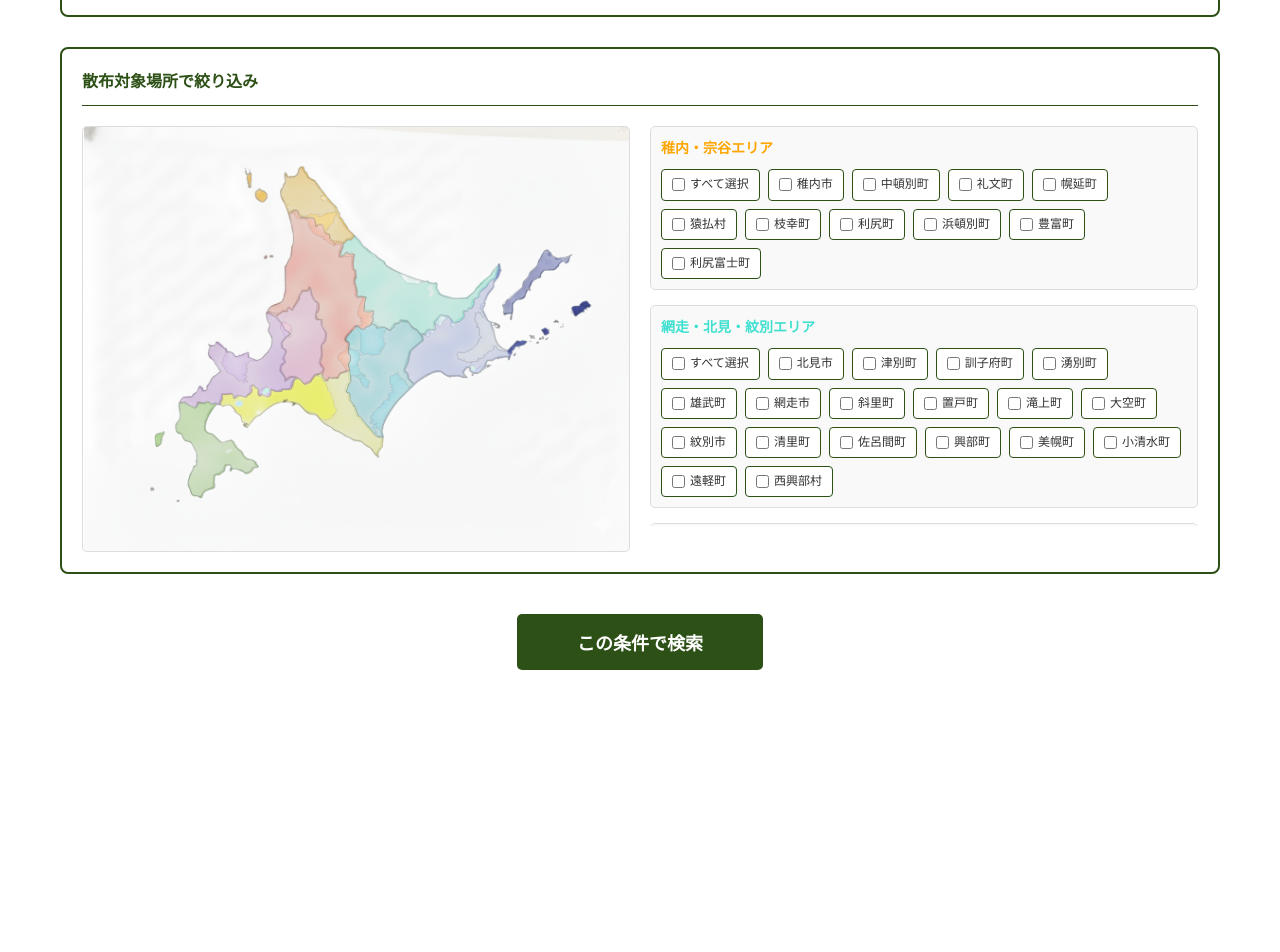
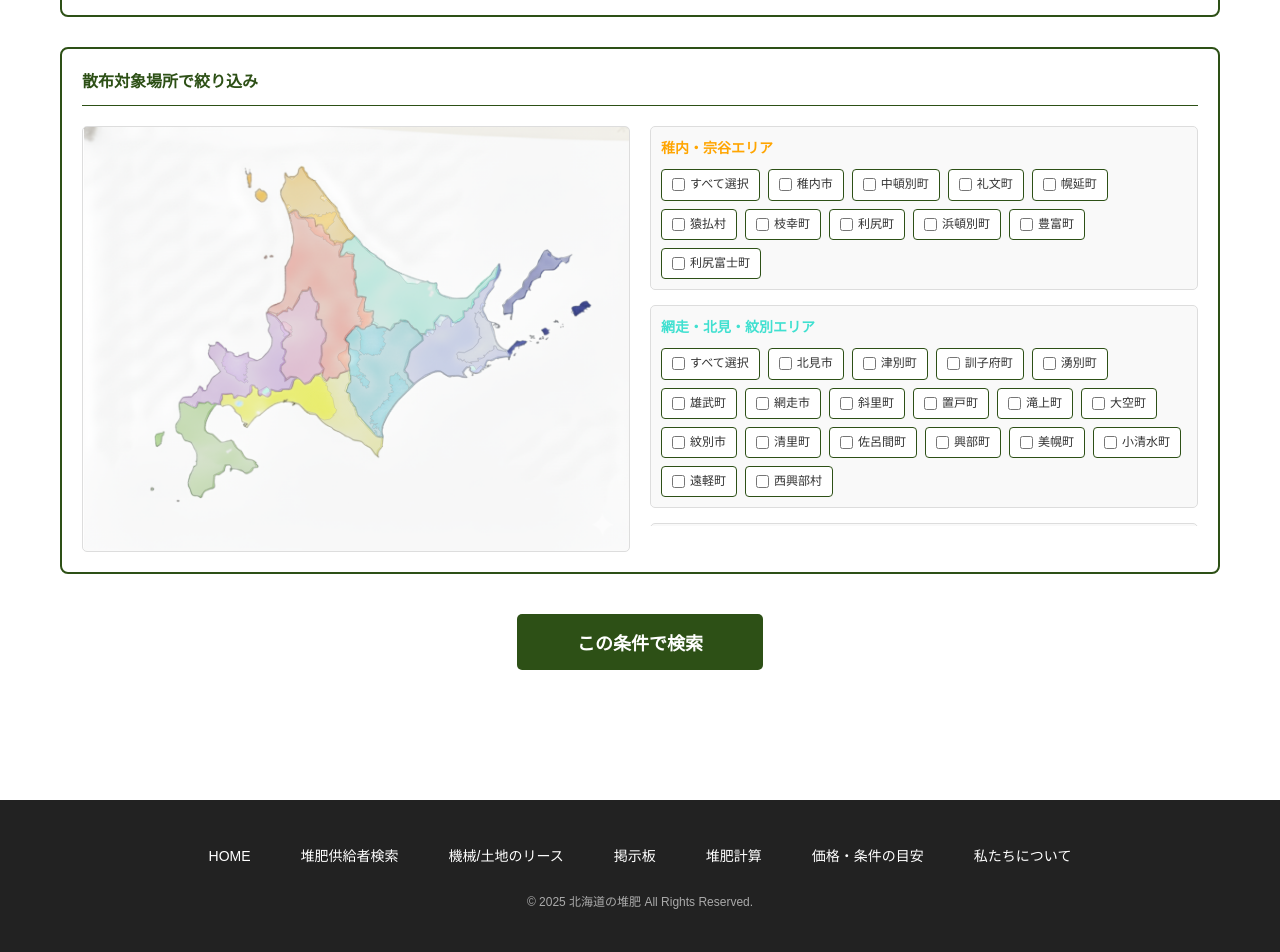
Before and after one commit to tttm3/hokkaido_test1, a plain HTML site: page index.html in a window 1280 px wide. Shown: the part 1128-2080 px from the top of the page. Before the commit the page ends 1868 px from the top, so only its background shows below. Drawn offline with Linux system fonts and the light colour scheme.

Commit message:
フッダー追加

```diff
--- a/index.html
+++ b/index.html
@@ -142,6 +142,26 @@
             </section>
         </div>
     </main>
+    </main>
+
+    <footer>
+        <div class="footer-container">
+            <nav class="footer-nav">
+                <a href="#">HOME</a>
+                <a href="#">堆肥供給者検索</a>
+                <a href="#">機械/土地のリース</a>
+                <a href="#">掲示板</a>
+                <a href="https://sehiguide.jp/" target="_blank">堆肥計算</a>
+                <a href="#">価格・条件の目安</a>
+                <a href="#">私たちについて</a>
+            </nav>
+            <p class="copyright">&copy; 2025 北海道の堆肥 All Rights Reserved.</p>
+        </div>
+    </footer>
+    <script src="data.js"></script>
+    <script src="script.js"></script>
+</body>
+</html>
 
     <script src="data.js"></script>
     <script src="script.js"></script>
--- a/styles.css
+++ b/styles.css
@@ -500,3 +500,41 @@ nav a:hover {
 .area-list::-webkit-scrollbar-thumb:hover {
     background: #1f3610;
 }
+/* ▼フッターのスタイルを追加▼ */
+footer {
+    background-color: #222; /* 背景色：黒に近いグレー */
+    color: #fff;            /* 文字色：白 */
+    padding: 40px 0;
+    margin-top: 60px;
+}
+
+.footer-container {
+    max-width: 1200px;
+    margin: 0 auto;
+    padding: 0 20px;
+    text-align: center;
+}
+
+.footer-nav {
+    display: flex;
+    justify-content: center;
+    gap: 30px;
+    flex-wrap: wrap;
+    margin-bottom: 20px;
+}
+
+.footer-nav a {
+    color: #fff;
+    text-decoration: none;
+    font-size: 14px;
+    transition: opacity 0.3s;
+}
+
+.footer-nav a:hover {
+    opacity: 0.7; /* マウスを乗せると少し薄くなる */
+}
+
+.copyright {
+    font-size: 12px;
+    color: #aaa;
+}
```
